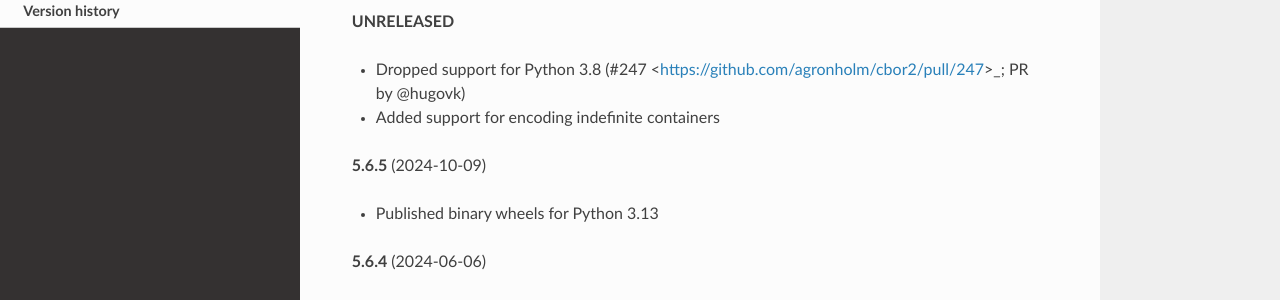
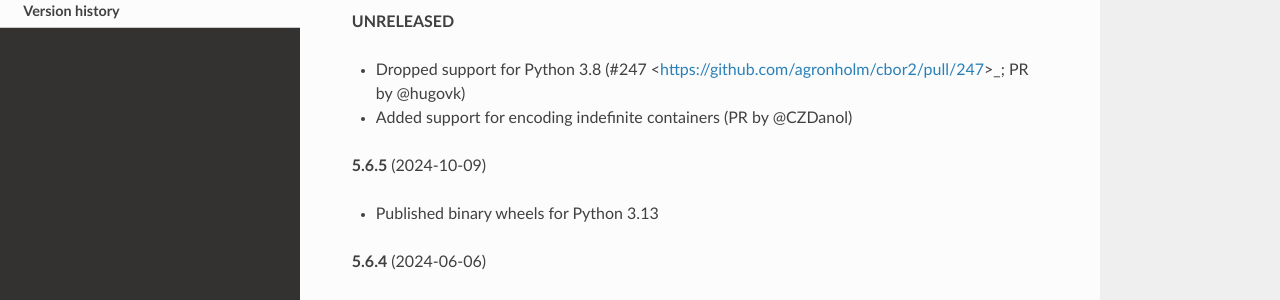
Before and after one commit to agronholm/cbor2, a Sphinx documentation site: the page built from docs/versionhistory.rst, in a window 1280 px wide and 900 px high. Shown: the part 198-498 px from the top of the window. Built offline with Sphinx 7.4.7 and the Read the Docs theme 3.1.0, drawn with Linux system fonts in a browser that asks for light colours; the version number could not be read and is left out.

Commit message:
Update docs/versionhistory.rst

```diff
--- a/docs/versionhistory.rst
+++ b/docs/versionhistory.rst
@@ -9,7 +9,7 @@ This library adheres to `Semantic Versioning <https://semver.org/>`_.
 
 - Dropped support for Python 3.8
   (#247 <https://github.com/agronholm/cbor2/pull/247>_; PR by @hugovk)
-- Added support for encoding indefinite containers
+- Added support for encoding indefinite containers (PR by @CZDanol)
 
 **5.6.5** (2024-10-09)
 
```
